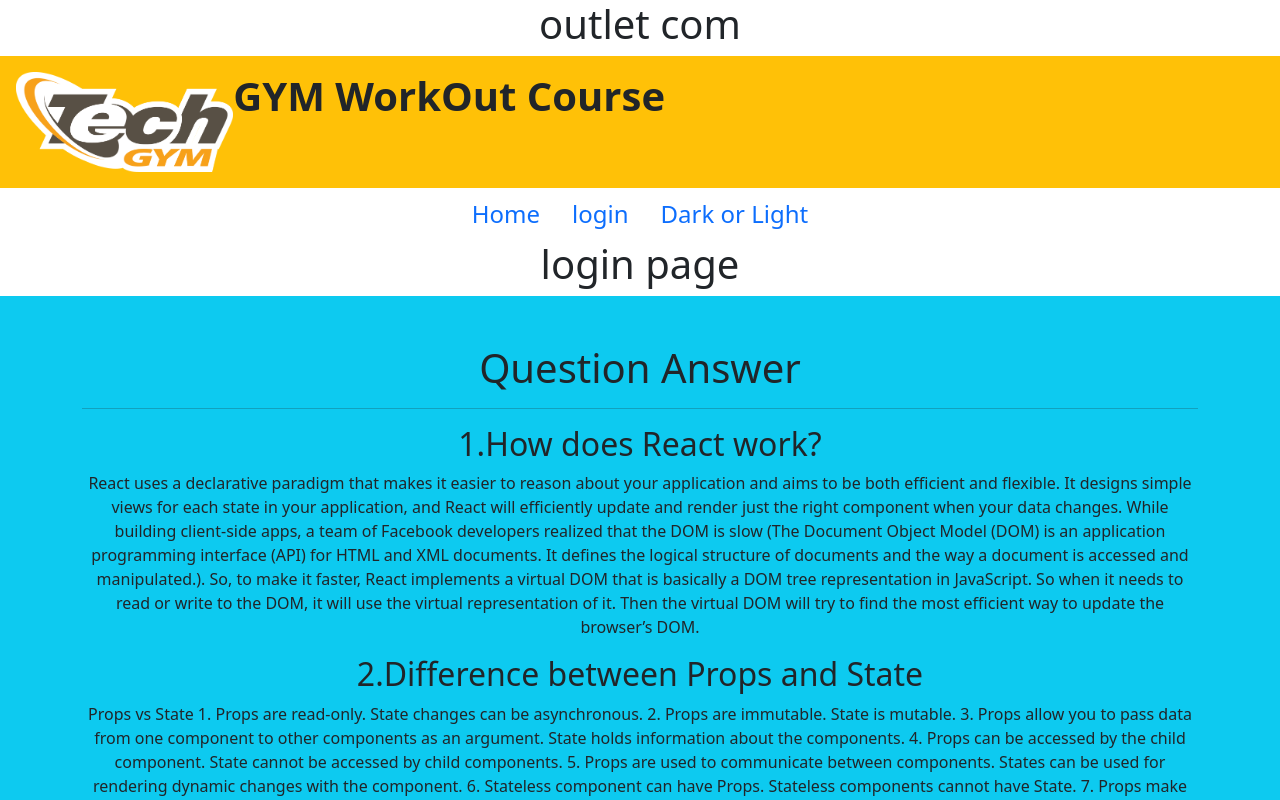
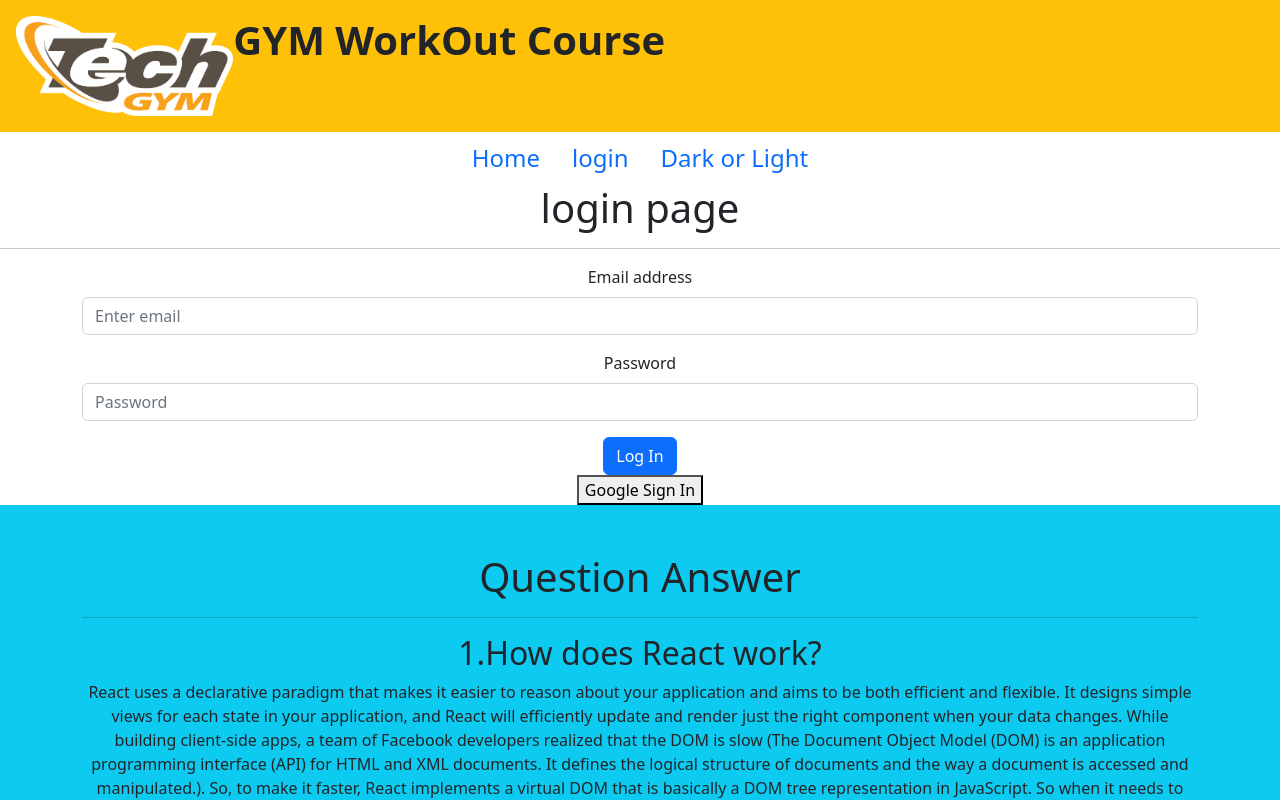
Before and after one commit to Mohammad-Musfiqur-Rahman/learning-server-react-assignment, a React (Create React App) app: page /login in a window 1280 px wide. Shown: the top 800 px of the page. Built offline with nearby package versions, Linux system fonts and the light colour scheme.

Commit message:
sign in with google done

```diff
--- a/package.json
+++ b/package.json
@@ -7,6 +7,7 @@
     "@testing-library/react": "^13.4.0",
     "@testing-library/user-event": "^13.5.0",
     "bootstrap": "^5.2.1",
+    "firebase": "^9.13.0",
     "react": "^18.2.0",
     "react-bootstrap": "^2.5.0",
     "react-dom": "^18.2.0",
--- a/src/Component/Home/Home.js
+++ b/src/Component/Home/Home.js
@@ -6,7 +6,6 @@ import Questions from '../Qustions/Qustions'
 const Home = () => {
     return (
         <div>
-           <h1>outlet com</h1>
            <Header></Header>
             <Outlet></Outlet>
             <Questions></Questions>
--- a/src/Component/Login/Login.js
+++ b/src/Component/Login/Login.js
@@ -1,9 +1,48 @@
 import React from 'react';
+import Form from 'react-bootstrap/Form';
+import Button from 'react-bootstrap/Button';
+
+import { getAuth, GoogleAuthProvider, signInWithPopup } from "firebase/auth";
+import app from '../../firebase/firebase.init';
+
+const auth = getAuth(app)
 
 const Login = () => {
+    const googleProvider = new GoogleAuthProvider();
+
+    const googleBtn = () => {
+        signInWithPopup(auth, googleProvider)
+        .then (result => {
+            const user = result.user;
+            console.log(user);
+        })
+        .catch(error => {
+            console.error('error', error)
+        })
+    }
+
+
     return (
-        <div>
+        <div >
             <h1>login page</h1>
+            <hr />
+            <Form className='container'>
+                <Form.Group className="mb-3" controlId="formBasicEmail">
+                    <Form.Label>Email address</Form.Label>
+                    <Form.Control type="email" placeholder="Enter email" />
+
+                </Form.Group>
+
+                <Form.Group className="mb-3" controlId="formBasicPassword">
+                    <Form.Label>Password</Form.Label>
+                    <Form.Control type="password" placeholder="Password" />
+                </Form.Group>
+
+                <Button variant="primary" type="submit">
+                    Log In
+                </Button>
+            </Form>
+            <button onClick={googleBtn}>Google Sign In</button>
         </div>
     );
 };
--- a/src/firebase/firebase.init.js
+++ b/src/firebase/firebase.init.js
@@ -5,12 +5,12 @@ import { initializeApp } from "firebase/app";
 
 // Your web app's Firebase configuration
 const firebaseConfig = {
-  apiKey: "AIzaSyCzGVMS0bNYwdnrhU8LFs6ocQ53O597iQw",
-  authDomain: "test-firebase1-a20e0.firebaseapp.com",
-  projectId: "test-firebase1-a20e0",
-  storageBucket: "test-firebase1-a20e0.appspot.com",
-  messagingSenderId: "292312370589",
-  appId: "1:292312370589:web:164db871e21d20b5ea7374"
+  apiKey: "AIzaSyDwwNfIUKuy1yKfPgMkU-k9aDSaTU1ZMNc",
+  authDomain: "fir-1st-assignment.firebaseapp.com",
+  projectId: "fir-1st-assignment",
+  storageBucket: "fir-1st-assignment.appspot.com",
+  messagingSenderId: "339530394138",
+  appId: "1:339530394138:web:16f08667d194e46c563fa3"
 };
 
 // Initialize Firebase
```
Also changed, not shown: 1 other file (tests, documents, lock files or other folders).
